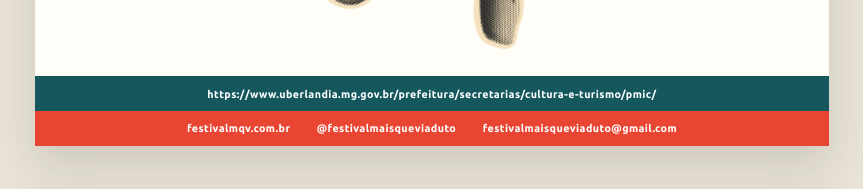
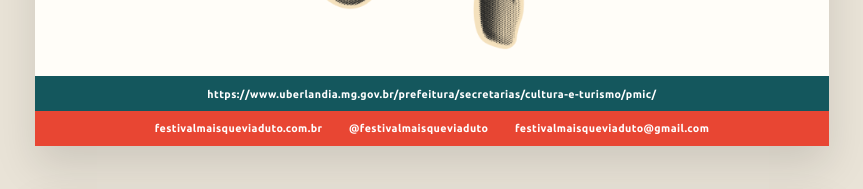
Before and after one commit to pedrofbr0/guia-pmic-react, a React (Vite) app: page / in a window 1280 px wide. Shown: the part 1060-1249 px from the top of the page, without its empty margins (208-1071 px from the left). Built offline with nearby package versions, Linux system fonts and the light colour scheme.

Commit message:
feat: update SITE_URL to the correct festival website address

```diff
--- a/src/App.tsx
+++ b/src/App.tsx
@@ -10,7 +10,7 @@
 type TocEntry = { page: number; chapter: string; title: string; subtitle: string; alt?: boolean };
 
 const TOTAL_PAGES = 12;
-const SITE_URL = 'https://www.festivalmqv.com.br';
+const SITE_URL = 'https://www.festivalmaisqueviaduto.com.br';
 const SITE_NAME = SITE_URL.replace('https://www.', '');
 const FESTIVAL_EMAIL = 'festivalmaisqueviaduto@gmail.com';
 const FESTIVAL_INSTAGRAM = '@festivalmaisqueviaduto';
--- a/src/Flyer.tsx
+++ b/src/Flyer.tsx
@@ -1,6 +1,6 @@
 import './flyer.css';
 
-const SITE_URL = 'https://www.festivalmqv.com.br';
+const SITE_URL = 'https://www.festivalmaisqueviaduto.com.br';
 const SITE_NAME = SITE_URL.replace('https://www.', '');
 const FESTIVAL_EMAIL = 'festivalmaisqueviaduto@gmail.com';
 const FESTIVAL_INSTAGRAM = '@festivalmaisqueviaduto';
```
